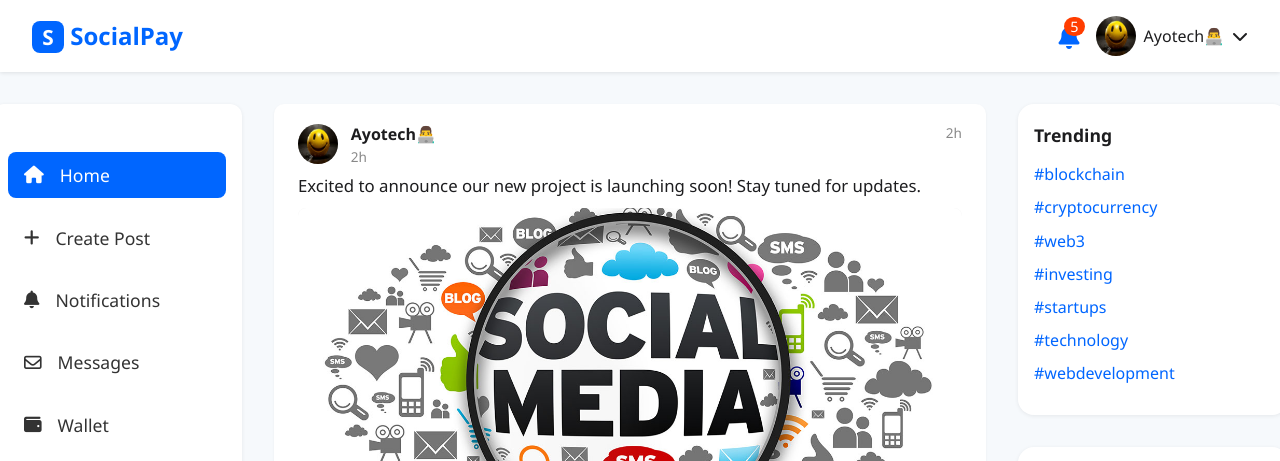
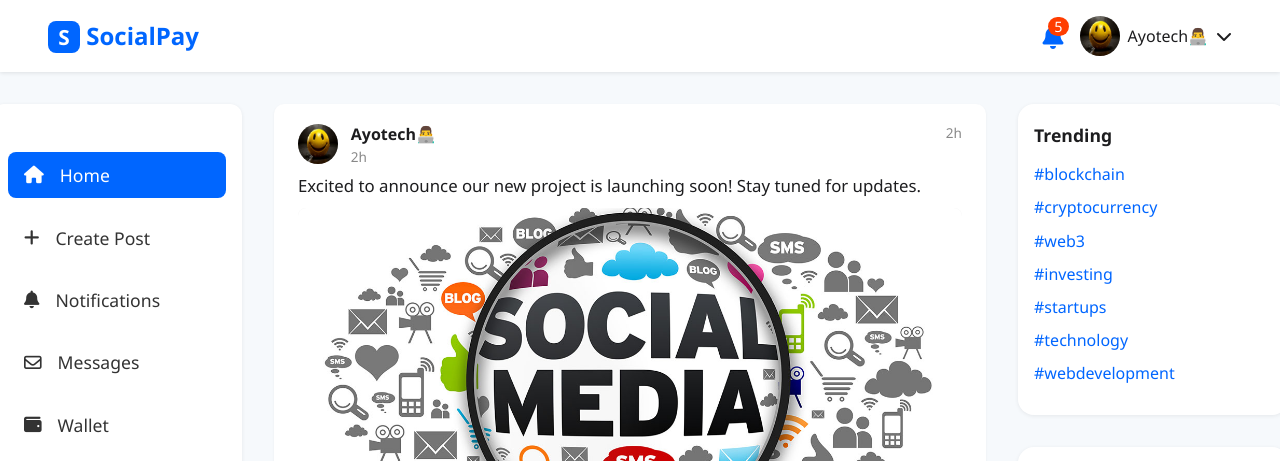
Before and after one commit to Nightcrawler-ops/socialpay-v0.1, a plain HTML site: page index.html in a window 1280 px wide. Shown: the top 461 px of the page. Drawn offline with Linux system fonts and the light colour scheme.

Commit message:
Refactor: Improve header styles for better layout and spacing

```diff
--- a/styles.css
+++ b/styles.css
@@ -13,16 +13,17 @@ body {
 }
 
 /* Header styles: sticky top navigation */
+/* Header styles: sticky top navigation */
 header {
-    display: flex;
-    justify-content: space-between;
-    align-items: center;
-    background-color: #ffffff;
-    padding: 1rem 2rem;
-    box-shadow: 0 1px 4px rgba(0,0,0,0.1);
+    display: flex; /* Use flexbox for layout */
+    justify-content: space-between; /* Space out children */
+    align-items: center; /* Vertically center items */
+    background-color: #ffffff; /* White background */
+    padding: 1rem 3rem; /* Padding around header */
+    box-shadow: 0 1px 4px rgba(0,0,0,0.1); /* Subtle shadow */
     position: sticky; /* Keeps header visible on scroll */
-    top: 0;
-    z-index: 10;
+    top: 0; /* Stick to top of viewport */
+    z-index: 10; /* Ensure header is above other content */
 }
 
 /* Header right section for profile and search */
```
